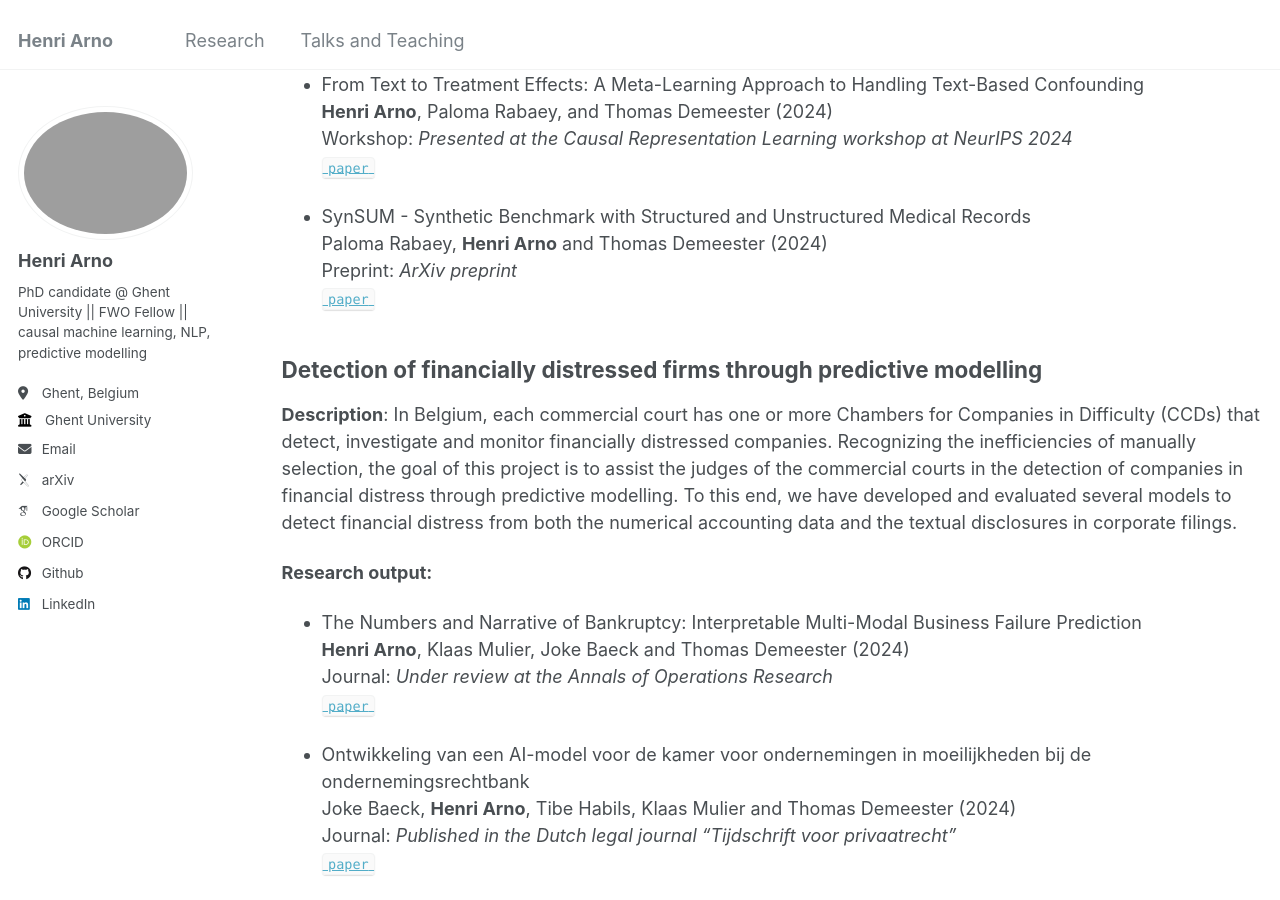
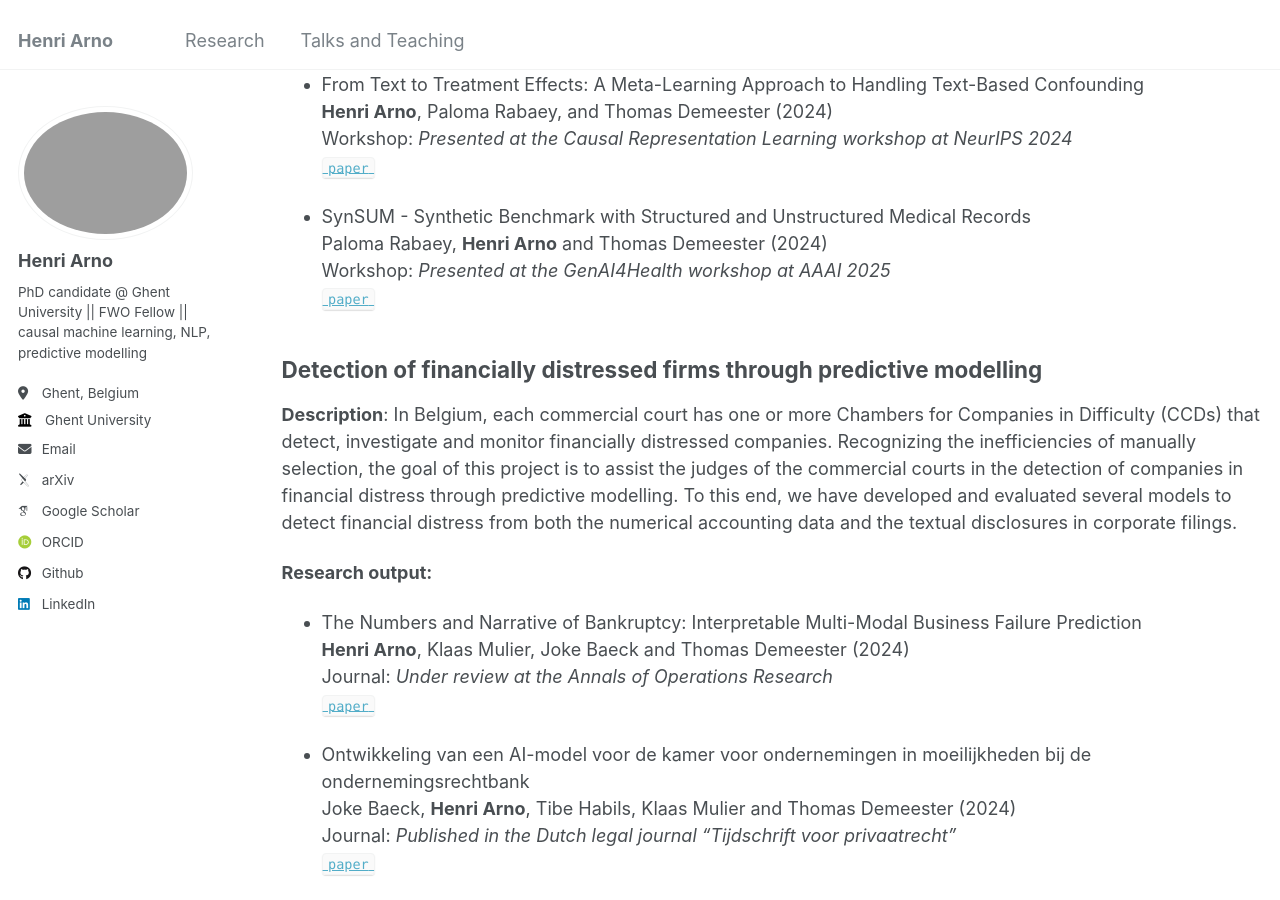
Before and after one commit to HenriArno/HenriArno.github.io, a Jekyll site: the page built from _pages/research.md, in a window 1280 px wide and 900 px high, scrolled down 493 px. Built offline with Jekyll 4.4.1, drawn with Linux system fonts in a browser that asks for light colours; some web fonts are replaced.

Commit message:
Update research.md

```diff
--- a/_pages/research.md
+++ b/_pages/research.md
@@ -17,7 +17,7 @@ Workshop: *Presented at the Causal Representation Learning workshop at NeurIPS 2
 
 - SynSUM - Synthetic Benchmark with Structured and Unstructured Medical Records
 Paloma Rabaey, **Henri Arno** and Thomas Demeester (2024)
-Preprint: *ArXiv preprint*
+Workshop: *Presented at the GenAI4Health workshop at AAAI 2025*
 [`paper`](https://arxiv.org/abs/2409.08936)
 
 ## Detection of financially distressed firms through predictive modelling
```
